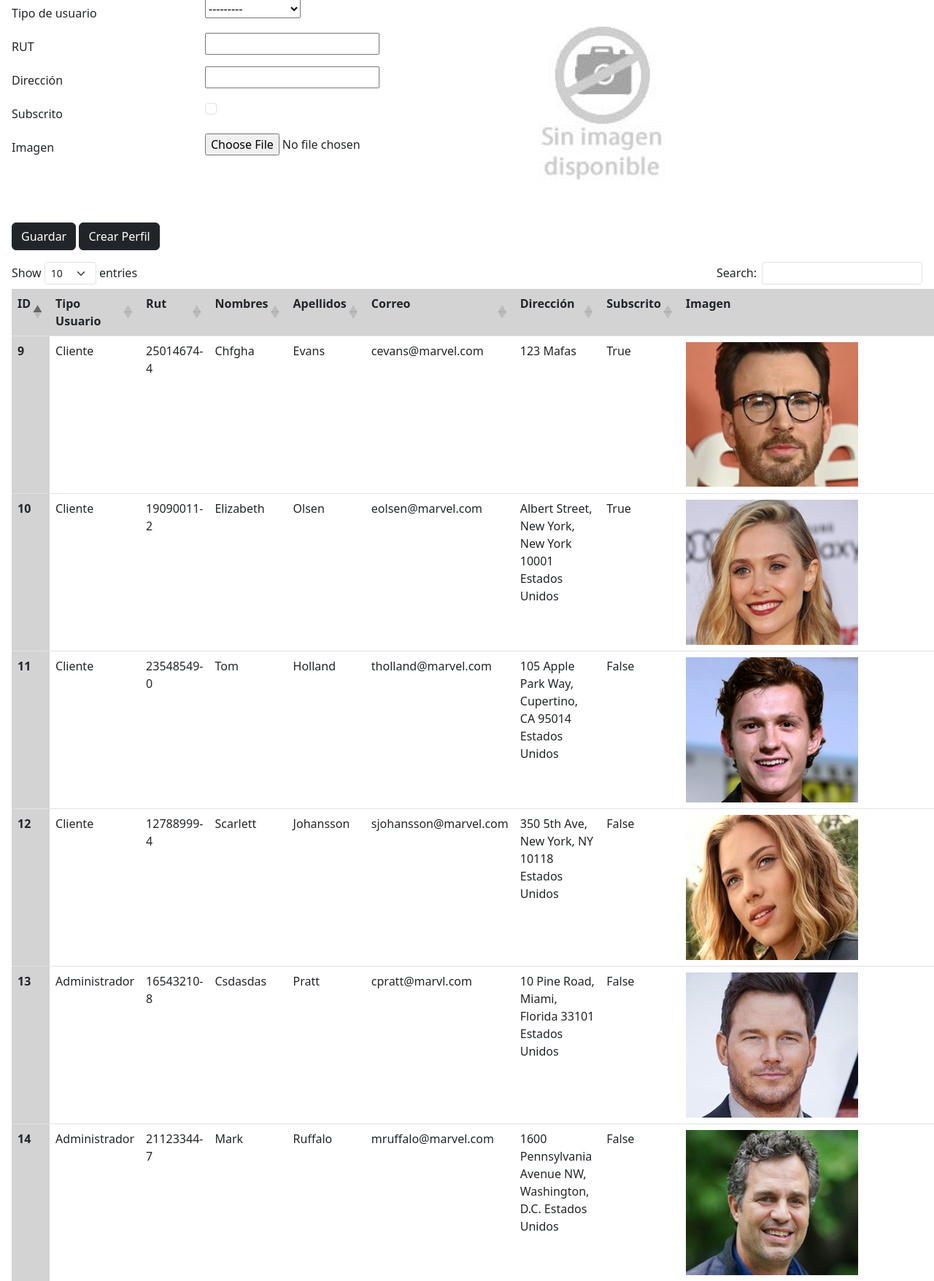
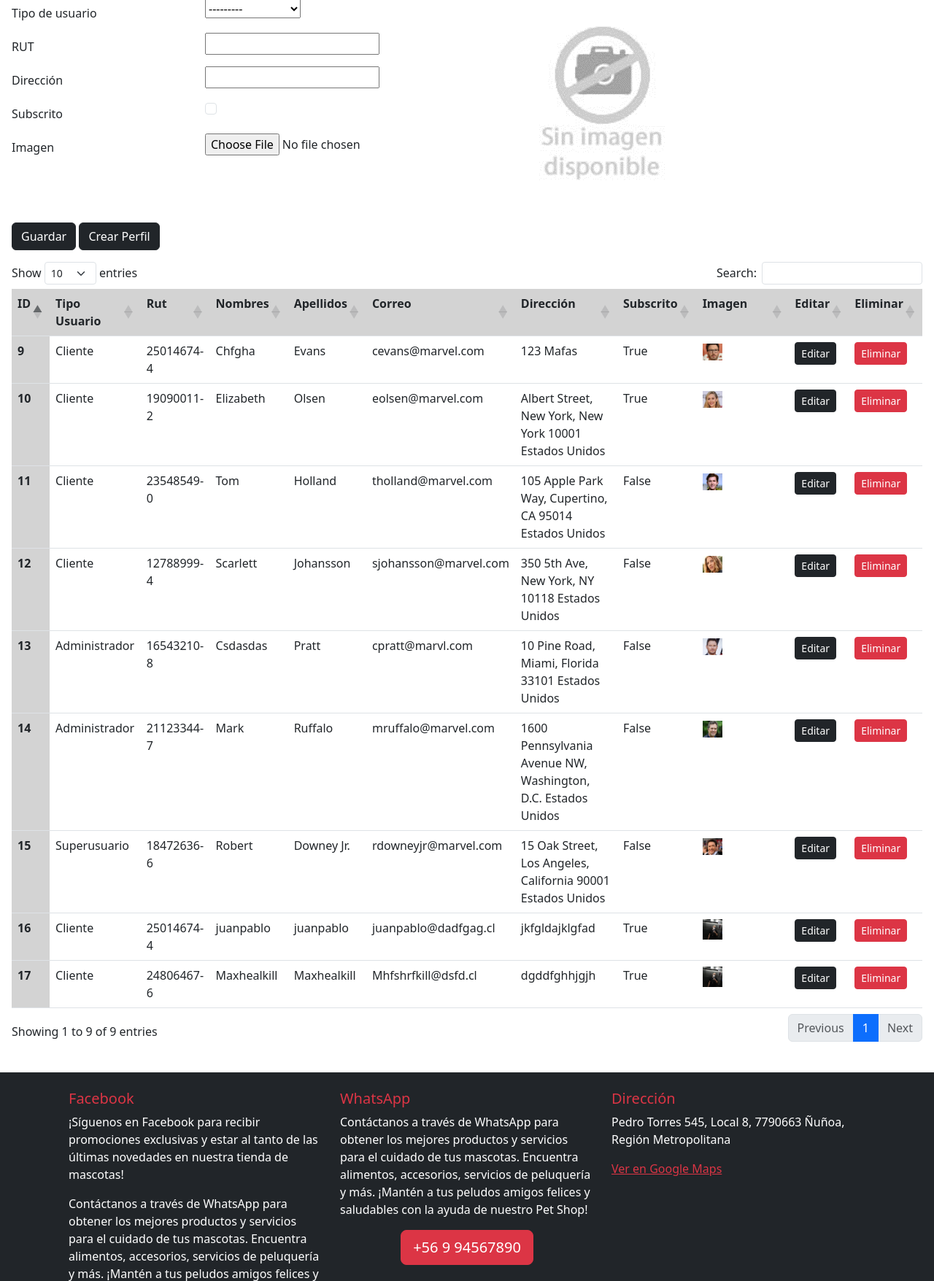
Before and after one commit to smadduff/PetSp, a Django app: page /admin_usuarios/crear/0 in a window 1280 px wide; the page is wider, and only the part inside the window is pictured. Shown: the part 171-1927 px from the top of that part at 73% size. Run offline with Django 4.2, Linux system fonts and the light colour scheme; a user stored in the database is signed in; data comes from the database, SQL or seed files in the repository; both versions use the stored data as it was after the commit; some libraries are stand-ins or nearby versions.

Commit message:
edkgdflg

```diff
--- a/core/templates/core/admin_usuarios.html
+++ b/core/templates/core/admin_usuarios.html
@@ -80,7 +80,7 @@
           <td>{{ perfil.usuario.email }}</td>
           <td>{{ perfil.direccion }}</td>
           <td>{{ perfil.subscrito }}</td>
-          <td><img src="{{ perfil.imagen.url }}" alt="Imagen de perfil"></td>
+          <td><img class="w-25" src="{{ perfil.imagen.url }}" alt="Imagen de perfil"></td>
           <td>
             <a href="{% url 'admin_usuarios' 'actualizar' perfil.id %}" class="btn btn-dark btn-sm boton_chico  "> Editar </a>
         </td>
```
Also changed, not shown: db.sqlite3, media/perfiles/FotoGastonMunoz1.jpg (added), media/perfiles/FotoGastonMunoz1_bIa8Uls.jpg (added), media/perfiles/Sin_título_3b0rH0Y.png (added), media/perfiles/Sin_título_KfZqQi4.png (added), media/productos/5.png (added), media/productos/Diseño_sin_título_1.png (added).
